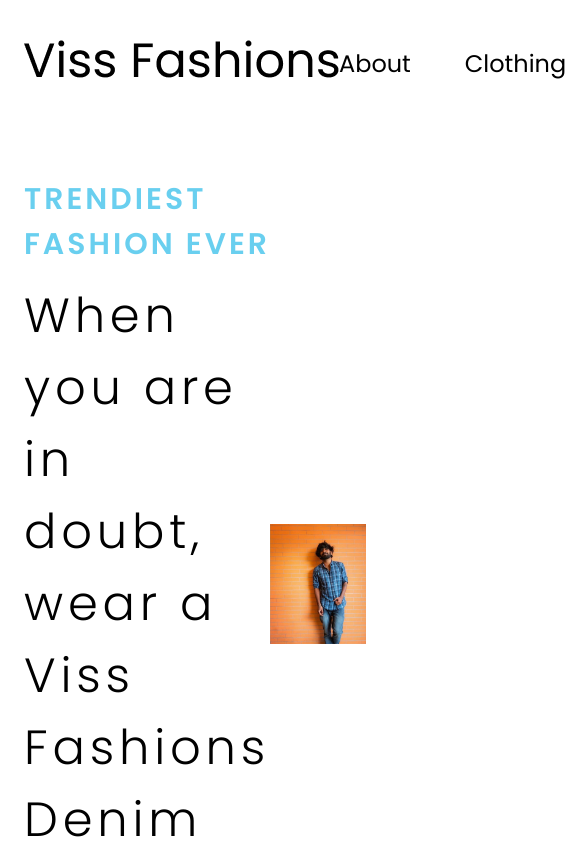
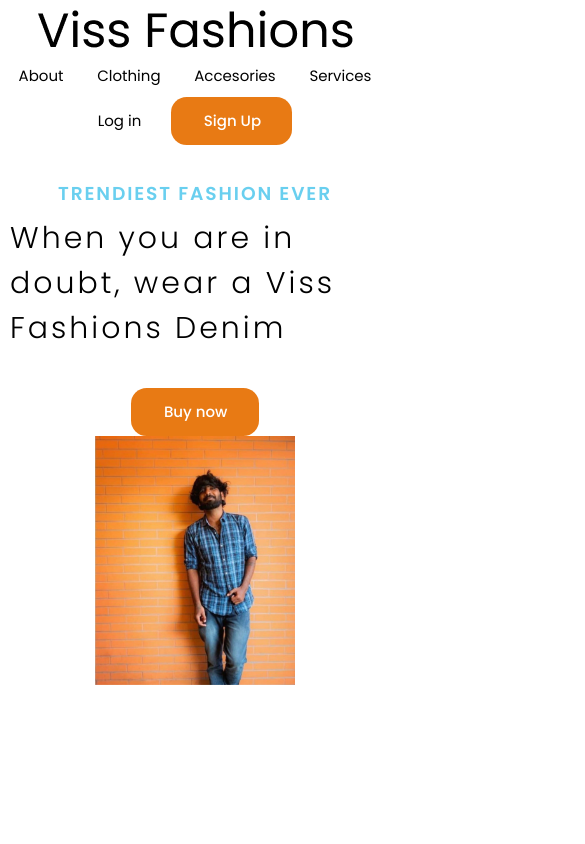
Before and after one commit to Marquez-22/proyecto-2.0, a Next.js app: page / in a window 390 px wide. Shown: the top 844 px of the page, 585 px wide, since content can reach past the window. Built offline with nearby package versions, Linux system fonts and the light colour scheme.

Commit message:
Responsive

```diff
--- a/src/components/Banner/styles.scss
+++ b/src/components/Banner/styles.scss
@@ -1,20 +1,46 @@
 .banner {
     display: flex;
     justify-content: left;
+    flex-direction: column;
+
+    /*=>para que los elementos se coloquen uno debajo del otro obligado*/
+    @media (min-width:992px) {
+        flex-direction: row;
+    }
 
     .columna1 {
         flex: 1;
         align-items: end;
         display: flex;
         flex-wrap: wrap;
+
+        .content-info{
+            display: flex;
+            flex-direction: column;
+
+            //celular
+            align-items: center;
+            @media (min-width: 992px){
+                //compotuadora
+                align-items: start;
+            }
+        }
     }
 
     .columna2 {
         flex: 1;
-        justify-content: end;
         display: flex;
         align-items: center;
         flex-wrap: wrap;
+
+
+        //celulares
+        justify-content: center;
+
+        @media (min-width:992px) {
+            // computadora
+            justify-content: end;
+        }
 
         img {
             width: min(100%, 20rem);
--- a/src/components/Header/styles.scss
+++ b/src/components/Header/styles.scss
@@ -5,11 +5,24 @@
         display: flex;
         align-items: center;
         margin-bottom: 3.56rem;
+        padding-top: 1rem;
+        gap: 1rem; /*=> Gap solo, se utiliza para separar columna y fila, funcionando con display flex y dispaly grid*/
 
+        flex-direction: column;
+        @media (min-width: 992px) { /* cada componenete debe aplicar el responsive, flex-direction: row  y column se coloca  uno debajp del otro*/
+
+            flex-direction: row;
+        }
 
         .columna2{
             display: flex;
-            gap: 3.37rem;
+            flex-wrap: wrap;/*=> en caso de que el elemento no quepa uno al lado del otro lo coloca hacia abajo*/
+            column-gap: 3.37rem; /*=> separar horizontal entre columnas*/
+            row-gap: .5rem; /*separar verticalmente entre filas*/
+            justify-content: center;
+            @media (min-width: 768px) {
+                justify-content: left;
+            }
         }
 
         .logo{
@@ -17,9 +30,14 @@
         }
 
         .columna3{
+            flex-wrap: wrap;
             display: flex;
             gap: 3rem;
+            row-gap: 1rem;
             align-items: center;
+            justify-content: center;
+
+
         }
     }
 }
--- a/src/styles/global.scss
+++ b/src/styles/global.scss
@@ -1,6 +1,48 @@
-html{
-    font-size: 16px;
+html {
+    overflow: hidden;
+    overflow-y: auto;
+
+    /** Media query: sirve para estblecer estilos que se aplica bajo una regla de css,
+        se utiliza en pixeles, sirve para ser responsi que se muestre bien en movil, tablet, computadora
+
+        en css la regla se aplca bajo las siguientes condiciones:
+        1) Se aplica de menor a mayor
+
+
+
+        **/
+
+        font-size: 10px; /* a medida que cambia el tamaño de la letra el font-size de html todas las unidades en REM se actualiza, se aplica de acuerdo al tamaño*/
+    //  boostrap => Small devices (landscape phones, 576px and up)
+    @media (min-width: 576px) {
+        font-size: 12px;
+    }
+
+    // Medium devices (tablets, 768px and up)
+    @media (min-width: 768px) {
+        font-size: 14px;
+    }
+
+    // Large devices (desktops, 992px and up)
+    @media (min-width: 992px) {
+        font-size: 16px;
+    }
+
+    // Extra large devices (large desktops, 1200px and up)
+    @media (min-width: 1200px) {
+        font-size: 18px;
+    }
+
+
 }
-*{
+
+body {
+    width: 100vw; /*vw:porcentaje en relacion al ancho de  la pantalla*/
+    min-height: 100vh; /* vh: proporcion al alto de la pantalla*/
+    overflow:hidden;
+    margin: 0;
+}
+
+* {
     box-sizing: border-box;
 }
--- a/src/styles/index.css
+++ b/src/styles/index.css
@@ -54,7 +54,45 @@
   font-style: normal;
 }
 html {
-  font-size: 16px;
+  overflow: hidden;
+  overflow-y: auto;
+  /** Media query: sirve para estblecer estilos que se aplica bajo una regla de css,
+      se utiliza en pixeles, sirve para ser responsi que se muestre bien en movil, tablet, computadora
+
+      en css la regla se aplca bajo las siguientes condiciones:
+      1) Se aplica de menor a mayor
+
+
+
+      **/
+  font-size: 10px; /* a medida que cambia el tamaño de la letra el font-size de html todas las unidades en REM se actualiza, se aplica de acuerdo al tamaño*/
+}
+@media (min-width: 576px) {
+  html {
+    font-size: 12px;
+  }
+}
+@media (min-width: 768px) {
+  html {
+    font-size: 14px;
+  }
+}
+@media (min-width: 992px) {
+  html {
+    font-size: 16px;
+  }
+}
+@media (min-width: 1200px) {
+  html {
+    font-size: 18px;
+  }
+}
+
+body {
+  width: 100vw; /*vw:porcentaje en relacion al ancho de  la pantalla*/
+  min-height: 100vh; /* vh: proporcion al alto de la pantalla*/
+  overflow: hidden;
+  margin: 0;
 }
 
 * {
@@ -66,15 +104,34 @@
   display: flex;
   align-items: center;
   margin-bottom: 3.56rem;
+  padding-top: 1rem;
+  gap: 1rem; /*=> Gap solo, se utiliza para separar columna y fila, funcionando con display flex y dispaly grid*/
+  flex-direction: column;
+}
+@media (min-width: 992px) {
+  .cabecera .menu { /* cada componenete debe aplicar el responsive, flex-direction: row  y column se coloca  uno debajp del otro*/
+    flex-direction: row;
+  }
 }
 .cabecera .menu .columna2 {
   display: flex;
-  gap: 3.37rem;
+  flex-wrap: wrap; /*=> en caso de que el elemento no quepa uno al lado del otro lo coloca hacia abajo*/
+  column-gap: 3.37rem; /*=> separar horizontal entre columnas*/
+  row-gap: 0.5rem; /*separar verticalmente entre filas*/
+  justify-content: center;
+}
+@media (min-width: 768px) {
+  .cabecera .menu .columna2 {
+    justify-content: left;
+  }
 }
 .cabecera .menu .columna3 {
+  flex-wrap: wrap;
   display: flex;
   gap: 3rem;
+  row-gap: 1rem;
   align-items: center;
+  justify-content: center;
 }
 
 .btn {
@@ -140,6 +197,13 @@
 .banner {
   display: flex;
   justify-content: left;
+  flex-direction: column;
+  /*=>para que los elementos se coloquen uno debajo del otro obligado*/
+}
+@media (min-width: 992px) {
+  .banner {
+    flex-direction: row;
+  }
 }
 .banner .columna1 {
   flex: 1;
@@ -147,12 +211,27 @@
   display: flex;
   flex-wrap: wrap;
 }
+.banner .columna1 .content-info {
+  display: flex;
+  flex-direction: column;
+  align-items: center;
+}
+@media (min-width: 992px) {
+  .banner .columna1 .content-info {
+    align-items: start;
+  }
+}
 .banner .columna2 {
   flex: 1;
-  justify-content: end;
   display: flex;
   align-items: center;
   flex-wrap: wrap;
+  justify-content: center;
+}
+@media (min-width: 992px) {
+  .banner .columna2 {
+    justify-content: end;
+  }
 }
 .banner .columna2 img {
   width: min(100%, 20rem);
```
Also changed, not shown: 1 other file (tests, documents, lock files or other folders).
